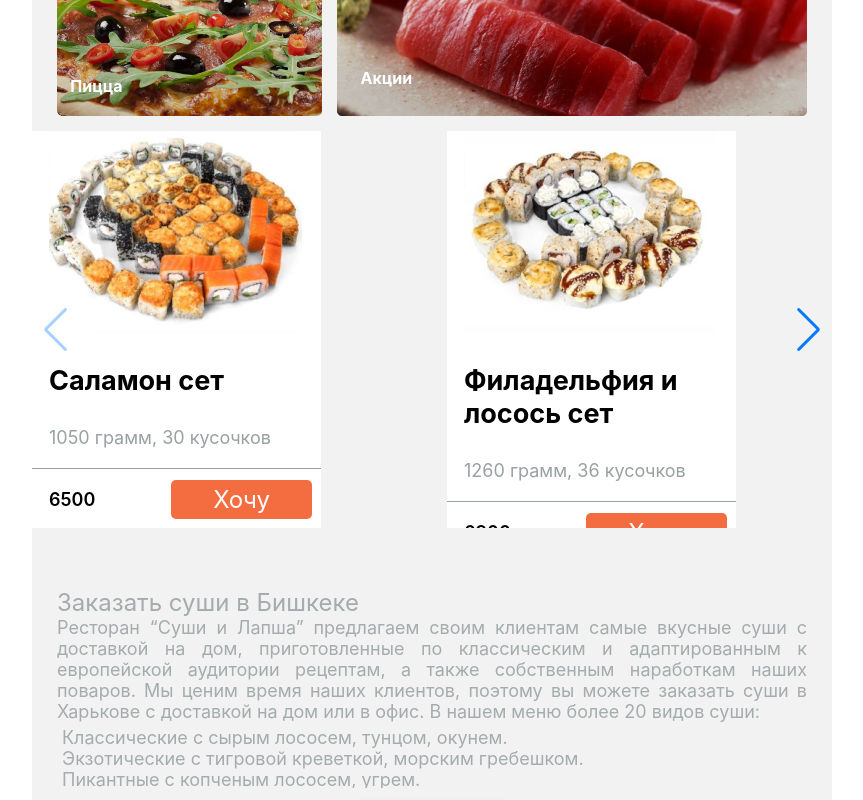
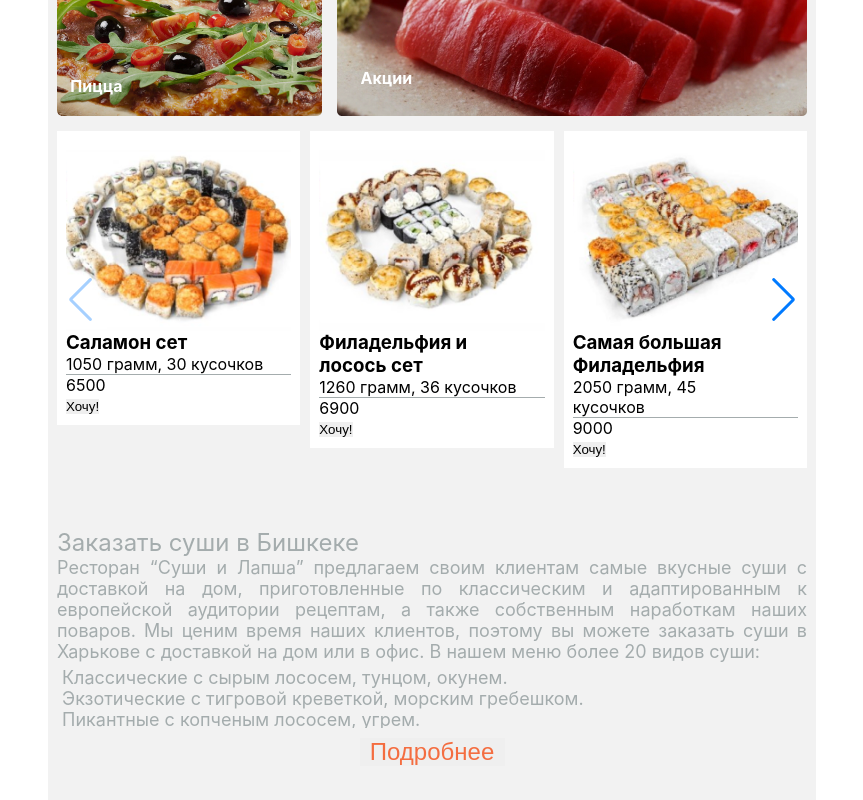
Before and after one commit to MaxatDzhetenbayev/romsen, a React (Vite) app: page / in a window 1280 px wide. Shown: the part 920-1720 px from the top of the page, without its empty margins (208-1071 px from the left). Built offline with nearby package versions, Linux system fonts and the light colour scheme.

Commit message:
ref: Неоконченные стили для новых продуктов

```diff
--- a/src/components/NewProducts/NewProducts.jsx
+++ b/src/components/NewProducts/NewProducts.jsx
@@ -1,7 +1,7 @@
-import { Card } from '../ui/Card/Card'
+// import { Card } from '../ui/Card/Card'
 import style from './NewProducts.module.css'
 import { Swiper, SwiperSlide } from 'swiper/react';
-
+import 'swiper/css/free-mode';
 
 // Import Swiper styles
 import 'swiper/css';
@@ -9,7 +9,7 @@ import 'swiper/css/navigation';
 
 
 // import required modules
-import { Navigation } from 'swiper/modules';
+import { FreeMode, Navigation } from 'swiper/modules';
 
 const newProductList = [
     {
@@ -31,23 +31,51 @@ const newProductList = [
         price: 9000,
         img: "newProducts/bigPhiladelphia.png"
     },
+    {
+        name: "Филадельфия и лосось сет",
+        desc: "1260 грамм, 36 кусочков",
+        price: 6900,
+        img: "newProducts/philadelphia.png"
+    },
+    {
+        name: "Саламон сет",
+        desc: "1050 грамм, 30 кусочков",
+        price: 6500,
+        img: "newProducts/salomon.png"
+    },
 ]
 
 
 
 export const NewProducts = () => {
     return (
-        <Swiper navigation={true} modules={[Navigation]} className={style.new_products} slidesPerView={2}
-            spaceBetween={30} >
+        <section className='container__small'>
+            <Swiper
+                navigation={true}
+                modules={[Navigation, FreeMode]}
+                className={style.new_products}
+                slidesPerView={3}
+                spaceBetween={10}
+                autoHeight={true}
+            >
                 {newProductList.map((item) => (
                     <SwiperSlide
-                className={style.product_item}
                         key={item.desc}>
-                    <Card  {...item} />
+                        <article className={style.product_item}>
+                            <img src={item.img} alt={item.name} />
+                        <header>
+                            <h1>{item.name}</h1>
+                            <p>{item.desc}</p>
+                        </header>
+                        <footer>
+                            <p>{item.price}</p>
+                            <button>Хочу!</button>
+                        </footer>
+                        </article>
                     </SwiperSlide>
                 ))}
 
             </Swiper>
-
+        </section>
     )
 }
--- a/src/components/NewProducts/NewProducts.module.css
+++ b/src/components/NewProducts/NewProducts.module.css
@@ -1,8 +1,21 @@
-.new_products{
-    max-width: 800px;
+
+.product_item{
+    display: grid;
+    flex-direction: column;
+
+    padding: 19px 9px 10px;
+
+    background-color: #fff;
 }
 
-.product_item{
-    display: flex;
-    justify-content: center;
+.product_item img{
+    width: 100%;
 }
+
+.product_item header {
+    max-width: 200px;
+}
+
+.product_item footer{
+    border-top: 1px solid #A4ACAD;
+}
```
Lines whose indentation alone changed are shown as unchanged.
